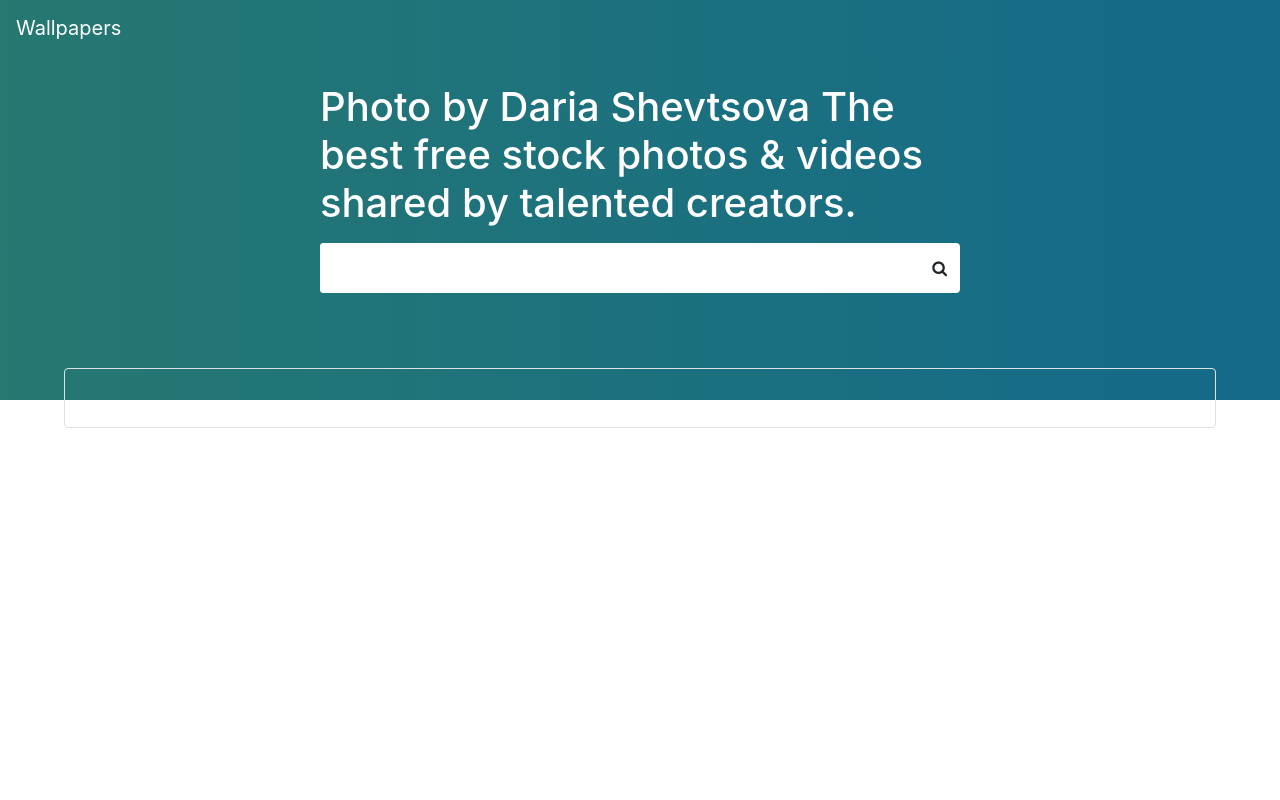
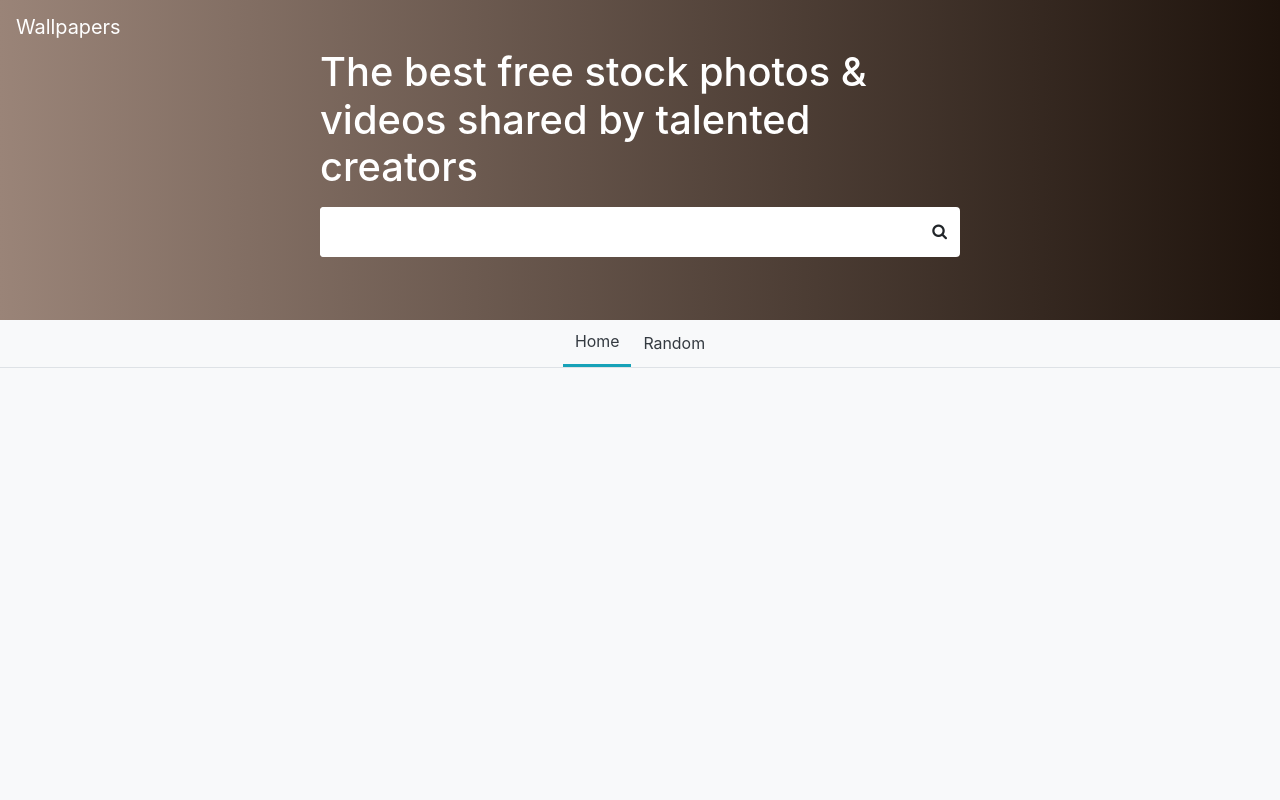
Before and after one commit to J-Raghav/pexels-wallpapers-app, a Flask app: page / in a window 1280 px wide. Run offline with Flask 2, Linux system fonts and the light colour scheme; data that the repository does not hold is empty; some libraries are stand-ins or nearby versions.

Commit message:
Added Home, Random button and logic for download images

```diff
--- a/static/css/style.css
+++ b/static/css/style.css
@@ -1,10 +1,9 @@
-body{
-  font-size: calc(14px + (26 - 14) * ((100vw - 300px) / (1600 - 300)));
+/* Fluid font size */
+html{
+  font-size: calc(12px + (20 - 12) * ((100vw - 300px) / (2300 - 300)));
 }
+
 /* searchbox styles */
-.search-box .form-control{
-  font-size: 1.5rem;
-}
 .search-box .form-control:focus{
   box-shadow: -0.2rem 0 0 0.2rem rgba(0,123,255,.25);
 }
@@ -12,19 +11,23 @@ body{
   box-shadow: 0.2rem 0 0 0.2rem rgba(0,123,255,.25);
 }
 
+header, nav{
+  background: #1e130c;  /* fallback for old browsers */
+  background: -webkit-linear-gradient(to right, #9a8478, #1e130c);  /* Chrome 10-25, Safari 5.1-6 */
+  background: linear-gradient(to right, #9a8478, #1e130c); /* W3C, IE 10+/ Edge, Firefox 16+, Chrome 26+, Opera 12+, Safari 7+ */
+}
+
 /* Navigation and related styles */
-nav{
-  background: #136a8a;  /* fallback for old browsers */
-  background: -webkit-linear-gradient(to right, #267871, #136a8a);  /* Chrome 10-25, Safari 5.1-6 */
-  background: linear-gradient(to right, #267871, #136a8a); /* W3C, IE 10+/ Edge, Firefox 16+, Chrome 26+, Opera 12+, Safari 7+ */
-}
+nav input[name='query']{
+  font-size: 1rem;
 }
 .nav-at-top{
-  background-color: rgba(255,255,255,0);
+  background: none!important;
 }
 .nav-at-top form{
   display:none!important;
 }
+
 .navbar form{
   margin-block-end: 0;
 }
@@ -32,7 +35,8 @@ nav{
 /* header styles */
 header{
   height:auto;
-  min-height: 50vh;
+  min-height: 40vh;
+  padding:4rem 0;
   width: 100%;
 }
 header .form-box{
@@ -45,17 +49,40 @@ header .form-box{
 header .form-box >*{
   width: 100%;
 }
+header input[name='query']{
+  font-size: 1.5rem;
+}
+
+/* navigation tags styles */
+#nav-tabs{
+  height:3rem;
+  padding:0!important;
+}
+#nav-tabs a{
+  display: flex;
+  padding: .25rem .75rem;
+  height: 100%;
+  color: #343a40;
+  align-items: center;
+  text-decoration: none;
+}
+#nav-tabs a:hover,
+.active{
+  color: #17a2b8;
+  border-bottom: 3px solid #17a2b8;
+}
+
+/* Main container  */
 #main{
   width: 90%;
   border-radius: 0.25rem;
-  transform: translateY(-2rem);
   margin: auto;
 }
-#title{
+/* #title{
   font-family: 'Roboto', sans-serif;
   color:white;
   font-size:1.5rem;
-}
+} */
 
 /* Image card styles */
 .cardImage .card-img-overlay{
--- a/static/js/imagecard.precompiled.js
+++ b/static/js/imagecard.precompiled.js
@@ -1,7 +1,7 @@
 (function() {
   var template = Handlebars.template, templates = Handlebars.templates = Handlebars.templates || {};
 templates['imagecard'] = template({"1":function(container,depth0,helpers,partials,data) {
-    var stack1, helper, alias1=container.lambda, alias2=container.escapeExpression, lookupProperty = container.lookupProperty || function(parent, propertyName) {
+    var stack1, helper, alias1=container.lambda, alias2=container.escapeExpression, alias3=depth0 != null ? depth0 : (container.nullContext || {}), alias4=container.hooks.helperMissing, alias5="function", lookupProperty = container.lookupProperty || function(parent, propertyName) {
         if (Object.prototype.hasOwnProperty.call(parent, propertyName)) {
           return parent[propertyName];
         }
@@ -11,12 +11,14 @@ templates['imagecard'] = template({"1":function(container,depth0,helpers,partial
   return "    <div class=\"card border-0\">\r\n      <img class=\"card-img\" src=\""
     + alias2(alias1(((stack1 = (depth0 != null ? lookupProperty(depth0,"src") : depth0)) != null ? lookupProperty(stack1,"small") : stack1), depth0))
     + "\">\r\n      <div class=\"card-img-overlay bottom d-flex justify-content-between p-3\">\r\n        <a href=\""
-    + alias2(alias1(((stack1 = (depth0 != null ? lookupProperty(depth0,"image") : depth0)) != null ? lookupProperty(stack1,"photographer_url") : stack1), depth0))
-    + "\"><span id=\"photographer-name\" class=\"\" style=\"\">"
-    + alias2(((helper = (helper = lookupProperty(helpers,"photographer") || (depth0 != null ? lookupProperty(depth0,"photographer") : depth0)) != null ? helper : container.hooks.helperMissing),(typeof helper === "function" ? helper.call(depth0 != null ? depth0 : (container.nullContext || {}),{"name":"photographer","hash":{},"data":data,"loc":{"start":{"line":6,"column":92},"end":{"line":6,"column":108}}}) : helper)))
-    + "</span></a>\r\n        <a class=\"\" data-src=\""
-    + alias2(alias1(((stack1 = (depth0 != null ? lookupProperty(depth0,"src") : depth0)) != null ? lookupProperty(stack1,"orignal") : stack1), depth0))
-    + "\" >Download</a>\r\n      </div>\r\n    </div>\r\n";
+    + alias2(((helper = (helper = lookupProperty(helpers,"photographer_url") || (depth0 != null ? lookupProperty(depth0,"photographer_url") : depth0)) != null ? helper : alias4),(typeof helper === alias5 ? helper.call(alias3,{"name":"photographer_url","hash":{},"data":data,"loc":{"start":{"line":6,"column":17},"end":{"line":6,"column":37}}}) : helper)))
+    + "\" id=\"photographer-name\"><span  class=\"\" style=\"\">"
+    + alias2(((helper = (helper = lookupProperty(helpers,"photographer") || (depth0 != null ? lookupProperty(depth0,"photographer") : depth0)) != null ? helper : alias4),(typeof helper === alias5 ? helper.call(alias3,{"name":"photographer","hash":{},"data":data,"loc":{"start":{"line":6,"column":87},"end":{"line":6,"column":103}}}) : helper)))
+    + "</span></a>\r\n        <a class=\"download-link\" data-src=\""
+    + alias2(alias1(((stack1 = (depth0 != null ? lookupProperty(depth0,"src") : depth0)) != null ? lookupProperty(stack1,"original") : stack1), depth0))
+    + "\" data-title=\""
+    + alias2(((helper = (helper = lookupProperty(helpers,"title") || (depth0 != null ? lookupProperty(depth0,"title") : depth0)) != null ? helper : alias4),(typeof helper === alias5 ? helper.call(alias3,{"name":"title","hash":{},"data":data,"loc":{"start":{"line":7,"column":73},"end":{"line":7,"column":82}}}) : helper)))
+    + "\"> <i class=\"fa fa-download\"></i> Download</a>\r\n      </div>\r\n    </div>\r\n";
 },"compiler":[8,">= 4.3.0"],"main":function(container,depth0,helpers,partials,data) {
     var stack1, lookupProperty = container.lookupProperty || function(parent, propertyName) {
         if (Object.prototype.hasOwnProperty.call(parent, propertyName)) {
--- a/static/js/script.js
+++ b/static/js/script.js
@@ -16,7 +16,12 @@ async function loadImages(url, clear=false) {
       }
 
       let last_image = document.querySelector(`#image-wrapper-${page} .cardImage:last-child img`);
-      last_image.onload = ()=>{
+      last_image.onload = function(){
+        document.querySelectorAll('.download-link').forEach(function(item){
+          let url = item.dataset.src;
+          let filename = item.dataset.title;
+          item.onclick = ()=>{download_image(url, filename, item);}
+        });
         loading = false;
       }
     }
@@ -24,29 +29,70 @@ async function loadImages(url, clear=false) {
   xhttp.open("GET", url, true);
   xhttp.send();
 }
+
+function download_image(url, filename, tag){
+  var xhr = new XMLHttpRequest();
+   xhr.open("GET", url, true);
+   xhr.responseType = "blob";
+   xhr.onload = function(){
+       let url_creator = window.URL || window.webkitURL;
+       let image_url = url_creator.createObjectURL(this.response);
+       tag.href = image_url;
+       tag.download = filename;
+       tag.onclick = null;
+       tag.click();
+   }
+   xhr.send();
+}
+
 function search() {
   event.preventDefault();
-  debugger;
-  search_query = this.firstElementChild.firstElementChild.value;
+  search_query =  current_featured || this.firstElementChild.firstElementChild.value;
+  if (!search_query){
+    load_home()
+  }
   loadImages(`${base_url}search/${search_query}?page=1`, clear=true);
-  let content = `Search results for ${search_query}`
-  document.getElementById("title").textContent = content;
+  let content = `Search results for <span style="color:#17a2b8;font-weight:bold;">${search_query}</span>`
+  document.getElementById("title").innerHTML = content;
   page = 1;
+  current_featured = '';
+  this.firstElementChild.firstElementChild.value = '';
+}
+
+function addActiveClass(ele){
+
+  ele.parentElement.querySelectorAll('a').forEach((item) => {
+    item.classList.remove('active');
+  });
+  ele.classList.add('active')
 }
 
 function load_home(){
+  addActiveClass(document.getElementById('home'))
   loadImages(`${base_url}curated`,clear=true);
   search_query = ''
 }
 
 let loading = false;
 let page = 1;
-let search_query = ''
-
+let search_query = '';
+let featured_tags = ['anime', 'nature', 'tech', 'game', 'movies', 'abstract']
+let current_featured = '';
 const base_url = window.location.origin ? `${window.location.origin}/` : `${window.location.protocol}/${window.location.host}/`;
 
 document.addEventListener('DOMContentLoaded', function() {
-  load_home();
+  load_home()
+  document.querySelector('.navbar-brand').onclick = load_home;
+  document.querySelector('#home').onclick = load_home;
+  document.querySelector('#random').onclick = function() {
+
+    addActiveClass(this);
+    let index = parseInt(Math.random() * featured_tags.length);
+    current_featured = featured_tags[index];
+    search();
+
+  }
+
   document.querySelector('nav form').onsubmit = search;
   document.querySelector('header form').onsubmit = search;
 
--- a/templates/index.html
+++ b/templates/index.html
@@ -2,7 +2,8 @@
 {% from 'macros.html' import imageCard %}
 
 {% block content %}
-	<div id="title" class="alert text-center bg-none" style="">
+	<div id='title' class="alert text-center mb-0">
+
 	</div>
 	<div class="p-2" id="image-wrapper">
 	</div>
--- a/templates/layout.html
+++ b/templates/layout.html
@@ -13,16 +13,12 @@
 				background-size: cover;
 				background-position: bottom;
 			} */
-			header{
-				background: #136a8a;  /* fallback for old browsers */
-				background: -webkit-linear-gradient(to right, #267871, #136a8a);  /* Chrome 10-25, Safari 5.1-6 */
-				background: linear-gradient(to right, #267871, #136a8a); /* W3C, IE 10+/ Edge, Firefox 16+, Chrome 26+, Opera 12+, Safari 7+ */
-			}
+
 		</style>
 	</head>
-	<body class=''>
+	<body class='bg-light'>
 		<nav class="navbar fixed-top nav-at-top text-white justify-content-start">
-			<a onclick="load_home()" class="navbar-brand">Wallpapers</a>
+			<a class="navbar-brand">Wallpapers</a>
 			<form class="bg-white rounded">
 				<div class="input-group search-box">
 					<input type="search" class="form-control border-0" name="query" value="">
@@ -32,9 +28,9 @@
 				</div>
 			</form>
 		</nav>
-		<header class="d-flex text-white justify-content-center align-items-center p-0">
+		<header class="d-flex text-white justify-content-center align-items-center py-5">
 			<div class="form-box ">
-				<h1 class="mb-3">Photo by Daria Shevtsova The best free stock photos & videos shared by talented creators.</h1>
+				<h1 class="mb-3">The best free stock photos & videos shared by talented creators</h1>
 				<form class="bg-white rounded" >
 					<div class="input-group search-box">
 						<input type="search" class="form-control border-0" name="query" value="">
@@ -43,15 +39,17 @@
 						</div>
 					</div>
 				</form>
+				<p><small id='suggestions'></small></p>
 			</div>
 		</header>
-		<div id="main" class="bg-none border p-0">
+		<div id="nav-tabs" class="d-flex bg-none border-bottom py-2 justify-content-center">
+			<a href="" id="home" >Home</a>
+			<a href="" id="random" >Random</a>
+		</div>
+		<div id="main" class="p-0">
 			{% block content %}
 			{% endblock %}
 		</div>
-		<script src="https://code.jquery.com/jquery-3.5.1.slim.min.js" integrity="sha384-DfXdz2htPH0lsSSs5nCTpuj/zy4C+OGpamoFVy38MVBnE+IbbVYUew+OrCXaRkfj" crossorigin="anonymous"></script>
-		<script src="https://cdn.jsdelivr.net/npm/popper.js@1.16.0/dist/umd/popper.min.js" integrity="sha384-Q6E9RHvbIyZFJoft+2mJbHaEWldlvI9IOYy5n3zV9zzTtmI3UksdQRVvoxMfooAo" crossorigin="anonymous"></script>
-		<script src="https://stackpath.bootstrapcdn.com/bootstrap/4.5.0/js/bootstrap.min.js" integrity="sha384-OgVRvuATP1z7JjHLkuOU7Xw704+h835Lr+6QL9UvYjZE3Ipu6Tp75j7Bh/kR0JKI" crossorigin="anonymous"></script>
 		<script src="https://cdn.jsdelivr.net/npm/handlebars@latest/dist/handlebars.runtime.js"></script>
 		<script src="{{ url_for('static', filename='js/imagecard.precompiled.js') }}"></script>
 		<script src="{{ url_for('static', filename='js/script.js') }}"></script>
```
Also changed, not shown: other parts of static/css/style.css (+20 -11 lines), pexels.py (+5 -4 lines), 1 other file.
